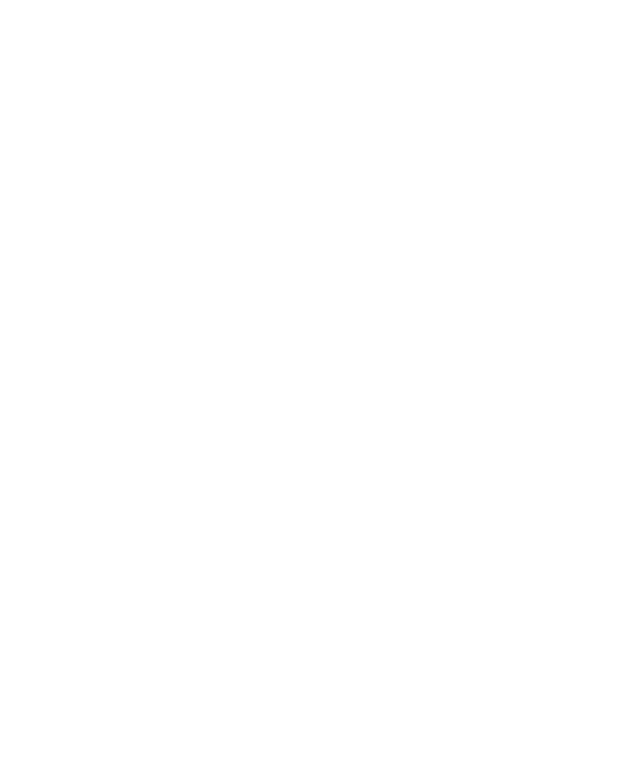
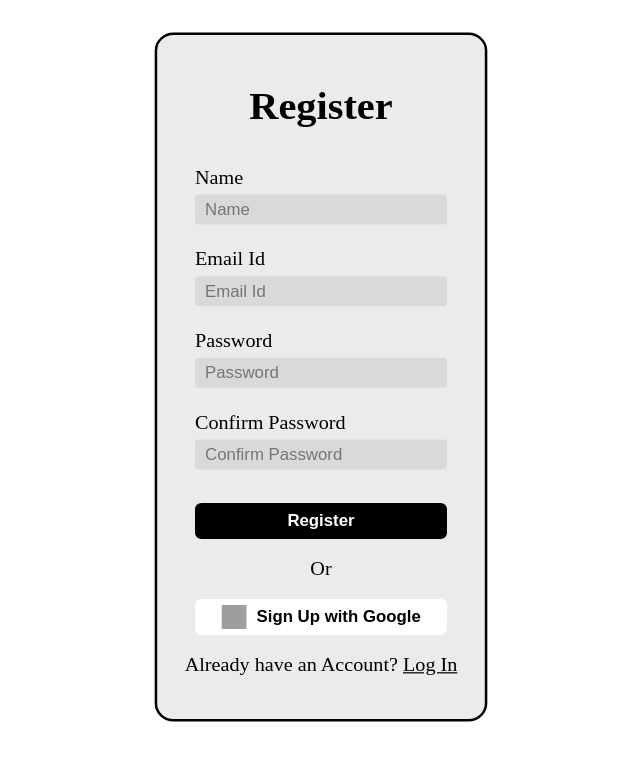
Before and after one commit to Likhith025/timetablegen, a React (Vite) app in the folder frontend/: page /register in a window 1280 px wide. Before the commit this address had no page. Shown: the top 760 px of the page, without its empty margins (625-1265 px from the left). Built offline with nearby package versions, Linux system fonts and the light colour scheme; grey boxes are pictures that could not be loaded.

Commit message:
Reg,OTP,ForgotPass Pages

```diff
--- a/frontend/src/Global.css
+++ b/frontend/src/Global.css
@@ -9,7 +9,7 @@
 
 .loginpage {
     position: absolute;
-    right: 10vw;
+    right: 15vw;
     top: 10%;
     transform: scale(1.2);
 }
--- a/frontend/src/Paths.jsx
+++ b/frontend/src/Paths.jsx
@@ -7,9 +7,11 @@
 
 
 import Login from './pages/Login/Login';
-import OTP from './pages/Login/OTP';
 import View from './pages/View';
 import Loader from './components/Loader';
+import Register from './pages/Login/Register';
+import NewPassword from './pages/Login/NewPassword';
+import OTpass from './pages/Login/OTpass';
 
 
 const Paths = () => {
@@ -18,9 +20,11 @@
       <Routes>
 
         <Route path='/' element={<Login/>}/>
-        <Route path='/otp' element={<OTP/>}/>
         <Route path='/view' element={<View/>}/>
         <Route path='/loader' element={<Loader/>}/>
+        <Route path='/register' element={<Register/>}/>
+        <Route path='/newpassword' element={<NewPassword/>}/>
+        <Route path='/otp' element={<OTpass/>}/>
       </Routes>
     </div>
   )
--- /dev/null
+++ b/frontend/src/pages/Login/NewPassword.jsx
@@ -0,0 +1,25 @@
+import React from 'react'
+
+const NewPassword = () => {
+  return (
+    <div className='loginpage'>
+    <div className="box1">
+      <h1>New Password</h1>
+
+      <div className="labeldiv">
+        <p>Enter New Password</p>
+        <input type="password" placeholder="Enter New Password" className='label1'/>
+      </div>
+
+      <div className="labeldiv">
+        <p>Confirm New Password</p>
+        <input type="password" placeholder="Confirm New Password" className='label1'/>
+      </div>
+      <br />
+      <button className="button1">Continue</button>
+    </div>
+  </div>
+  )
+}
+
+export default NewPassword
--- a/frontend/src/pages/Login/OTP.jsx
+++ /dev/null
@@ -1,11 +0,0 @@
-import React from 'react'
-
-const OTP = () => {
-  return (
-    <div>
-      This is the OTP page
-    </div>
-  )
-}
-
-export default OTP
--- /dev/null
+++ b/frontend/src/pages/Login/OTpass.jsx
@@ -0,0 +1,26 @@
+import React from 'react'
+
+const OTpass = () => {
+  return (
+    <div className='loginpage'>
+    <div className="box1">
+      <h1>Enter OTP</h1>
+
+      <div className="labeldiv">
+        <p>Email Id</p>
+        <input type="text" placeholder="Email Id" className='label1'/>
+      </div>
+
+      <div className="labeldiv">
+        <p>Enter OTP</p>
+        <input type="number" placeholder="Enter OTP" className='label1'/>
+        <p>Didn't recieve OTP?<a href="#">Resend</a></p>
+      </div>
+      <br />
+      <button className="button1">Continue</button>
+    </div>
+  </div>
+  )
+}
+
+export default OTpass
--- /dev/null
+++ b/frontend/src/pages/Login/Register.jsx
@@ -0,0 +1,50 @@
+import React from 'react'
+
+const Register = () => {
+  return (
+    <div className='loginpage'>
+      <div className="box1">
+        <h1>Register</h1>
+
+        <div className="labeldiv">
+          <p>Name</p>
+          <input type="text" placeholder="Name" className='label1'/>
+        </div>
+
+        <div className="labeldiv">
+          <p>Email Id</p>
+          <input type="text" placeholder="Email Id" className='label1'/>
+        </div>
+
+        <div className="labeldiv">
+          <p>Password</p>
+          <input type="password" placeholder="Password" className='label1'/>
+        </div>
+
+        <div className="labeldiv">
+          <p>Confirm Password</p>
+          <input type="password" placeholder="Confirm Password" className='label1'/>
+        </div>
+
+        <br />
+        <button className="button1">Register</button>
+
+        <p>Or</p>
+
+        <button className="SignInWithGoogle">
+          <img
+            src="https://developers.google.com/identity/images/g-logo.png"
+            alt="Google Logo"
+            className="glogo"
+            style={{ width: '20px', height: '20px', marginRight: '8px' }}
+          />
+          Sign Up with Google
+        </button>
+
+        <p>Already have an Account? <a href="#">Log In</a></p>
+      </div>
+    </div>
+  );
+};
+
+export default Register
```
